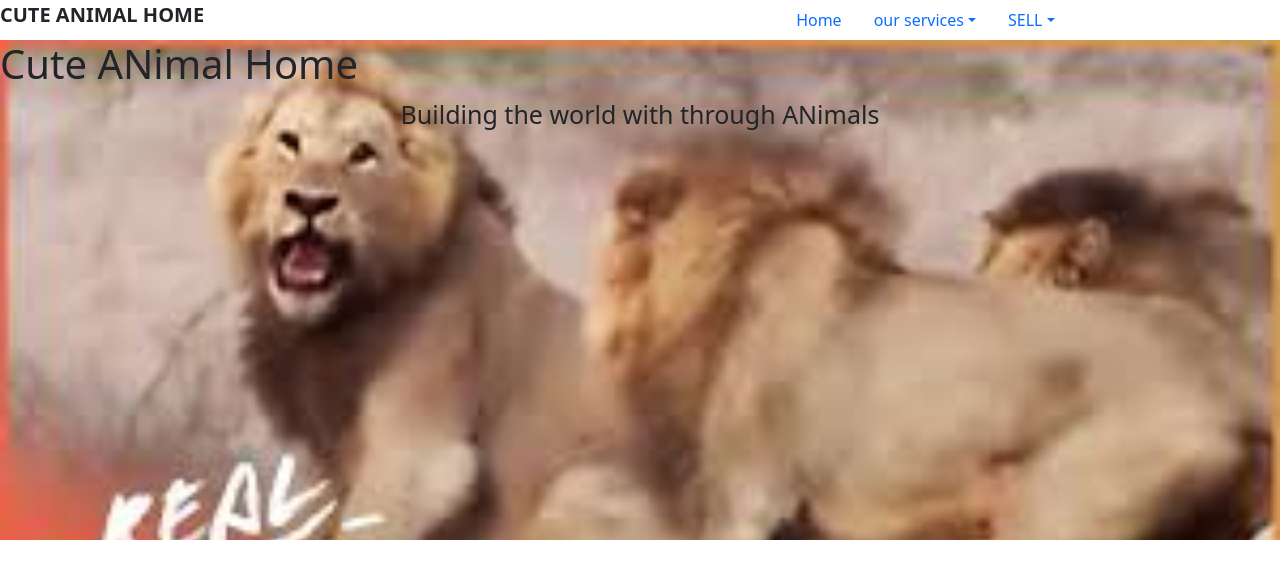
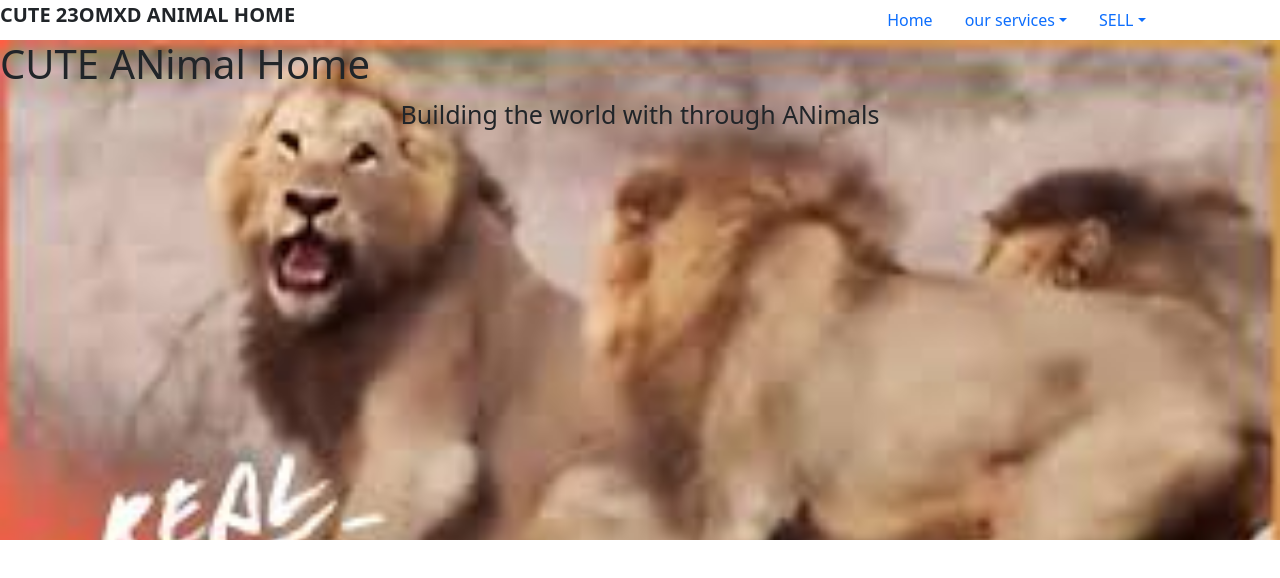
Before and after one commit to imrancoder15/wildAnimal, a plain HTML site: page index.html in a window 1280 px wide. Drawn offline with Linux system fonts and the light colour scheme.

Commit message:
new commit

```diff
--- a/index.html
+++ b/index.html
@@ -12,7 +12,7 @@
 
 <body>
   <!-- This is the nav section of this site   -->
-  <ul class="nav nav-pills justfy-content-end"><label for="">CUTE ANIMAL HOME</label>
+  <ul class="nav nav-pills justfy-content-end"><label for="">CUTE   23omxd   ANIMAL HOME</label>
     <li class="nav-item"><a href="" class="nav-link">Home</a></li>
     <li class="nav-item">
     <li class="nav-item"> <a href="#" class="nav-link dropdown-toggle" data-bs-toggle="dropdown">our services</a>
@@ -33,7 +33,7 @@
     </li>
       <!-- this is the caption of thi site -->
       <div class="cut">
-      <h1>Cute ANimal Home</h1>
+      <h1>CUTE ANimal Home</h1>
       <p>Building the world with through ANimals</p>
       </div>
 
```
